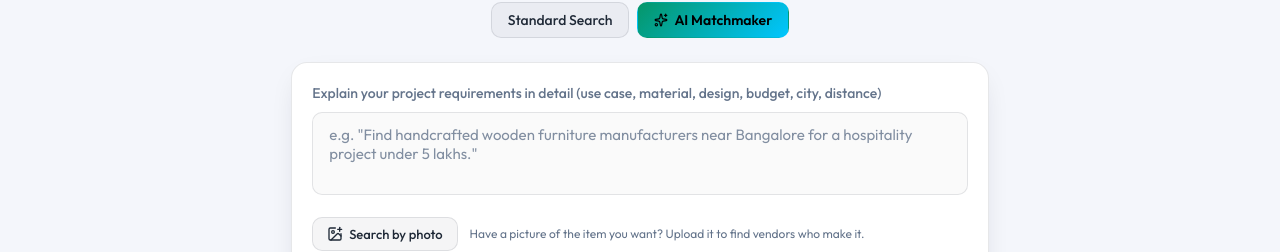
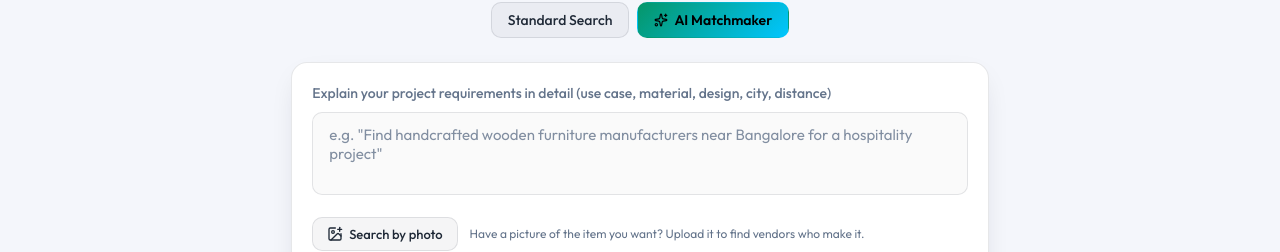
Before and after one commit to swayam1o1/scoutify, a React (Vite) app in the folder frontend/: page / in a window 1280 px wide. Both pictures are taken after a click on the button "AI Matchmaker". Shown: the part 309-561 px from the top of the page. Built offline with nearby package versions, Linux system fonts and the light colour scheme.

Commit message:
budget-remove

```diff
--- a/frontend/src/components/search/SearchView.jsx
+++ b/frontend/src/components/search/SearchView.jsx
@@ -178,14 +178,14 @@ export function SearchView({ search, boards, user, onRequireAuth, onNavigate })
                 <label className="form-label">
                   {aiImage
                     ? 'Add a note about the item (optional): city, material, quantity...'
-                    : 'Explain your project requirements in detail (use case, material, design, budget, city, distance)'}
+                    : 'Explain your project requirements in detail (use case, material, design, city, distance)'}
                 </label>
                 <textarea
                   className="form-control"
                   rows={3}
                   placeholder={aiImage
                     ? 'e.g. "Need 20 of these for a cafe in Pune, in teak."'
-                    : 'e.g. "Find handcrafted wooden furniture manufacturers near Bangalore for a hospitality project under 5 lakhs."'}
+                    : 'e.g. "Find handcrafted wooden furniture manufacturers near Bangalore for a hospitality project"'}
                   value={aiQuery}
                   onChange={(e) => setAiQuery(e.target.value)}
                   onKeyDown={(e) => {
```
